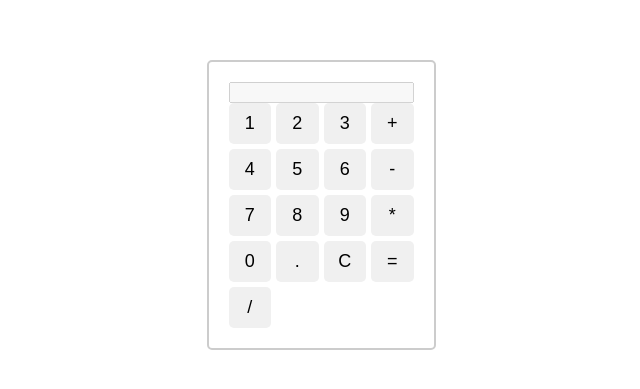
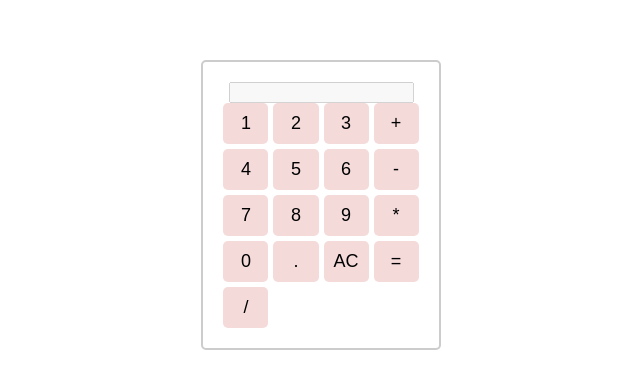
Before and after one commit to annn123/Testforteaching, a plain HTML site: page first_class.html in a window 1280 px wide. Shown: the part 195-584 px from the top of the page, without its empty margins (319-959 px from the left). Drawn offline with Linux system fonts and the light colour scheme.

Commit message:
改按鍵

```diff
--- a/first_class.css
+++ b/first_class.css
@@ -26,9 +26,9 @@ body {
     cursor: pointer;
     border: none;
     border-radius: 5px;
-    background-color: #f0f0f0;
+    background-color: #f5dada;
   }
 
   button:hover {
-    background-color: #e0e0e0;
+    background-color: #b8ccef;
   }
--- a/first_class.html
+++ b/first_class.html
@@ -24,7 +24,7 @@
           <button onclick="appendToOutput('*')">*</button>
           <button onclick="appendToOutput('0')">0</button>
           <button onclick="appendToOutput('.')">.</button>
-          <button onclick="clearOutput()">C</button>
+          <button onclick="clearOutput()">AC</button>
           <button onclick="calculate()">=</button>
           <button onclick="appendToOutput('/')">/</button>
         </div>
```
